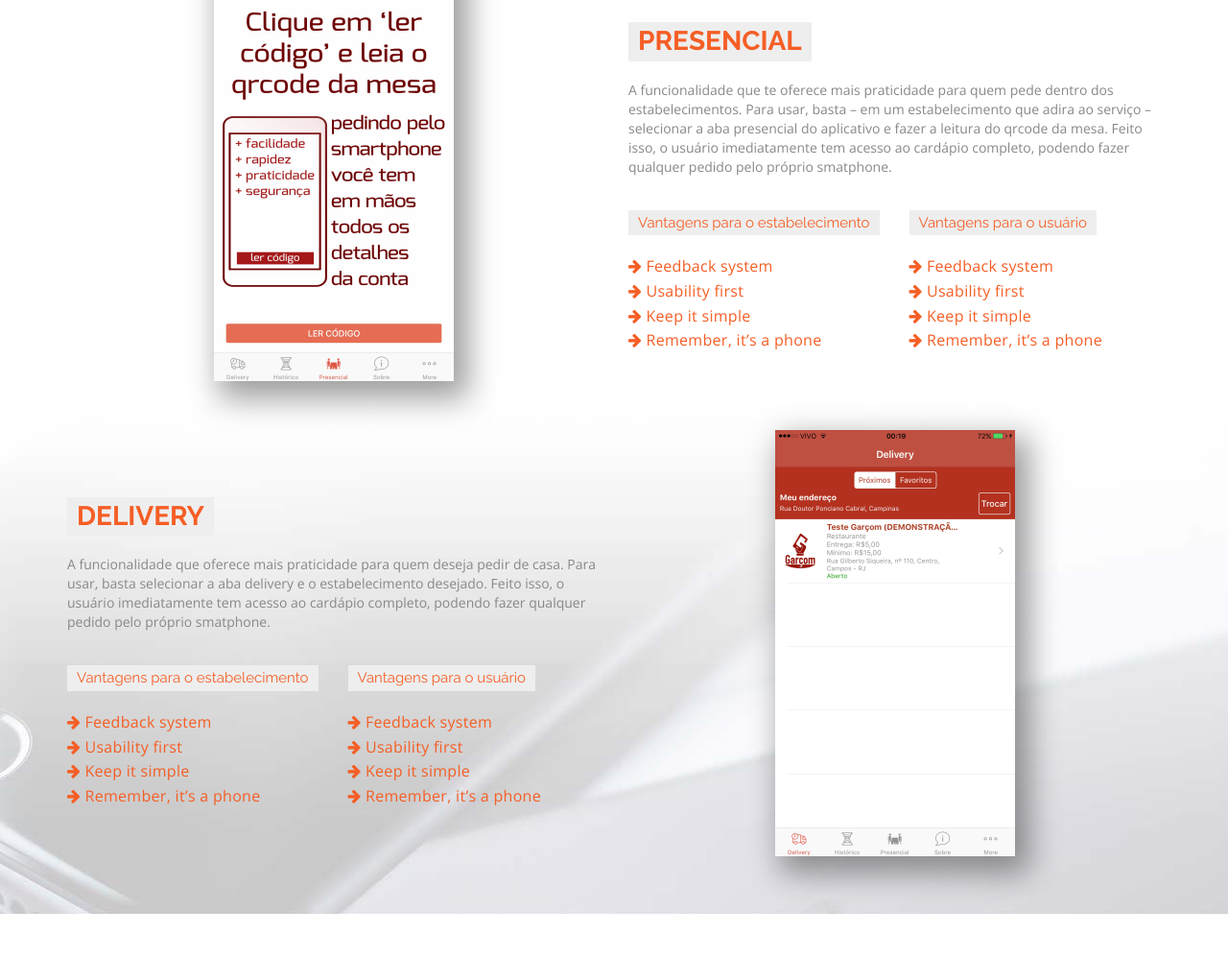
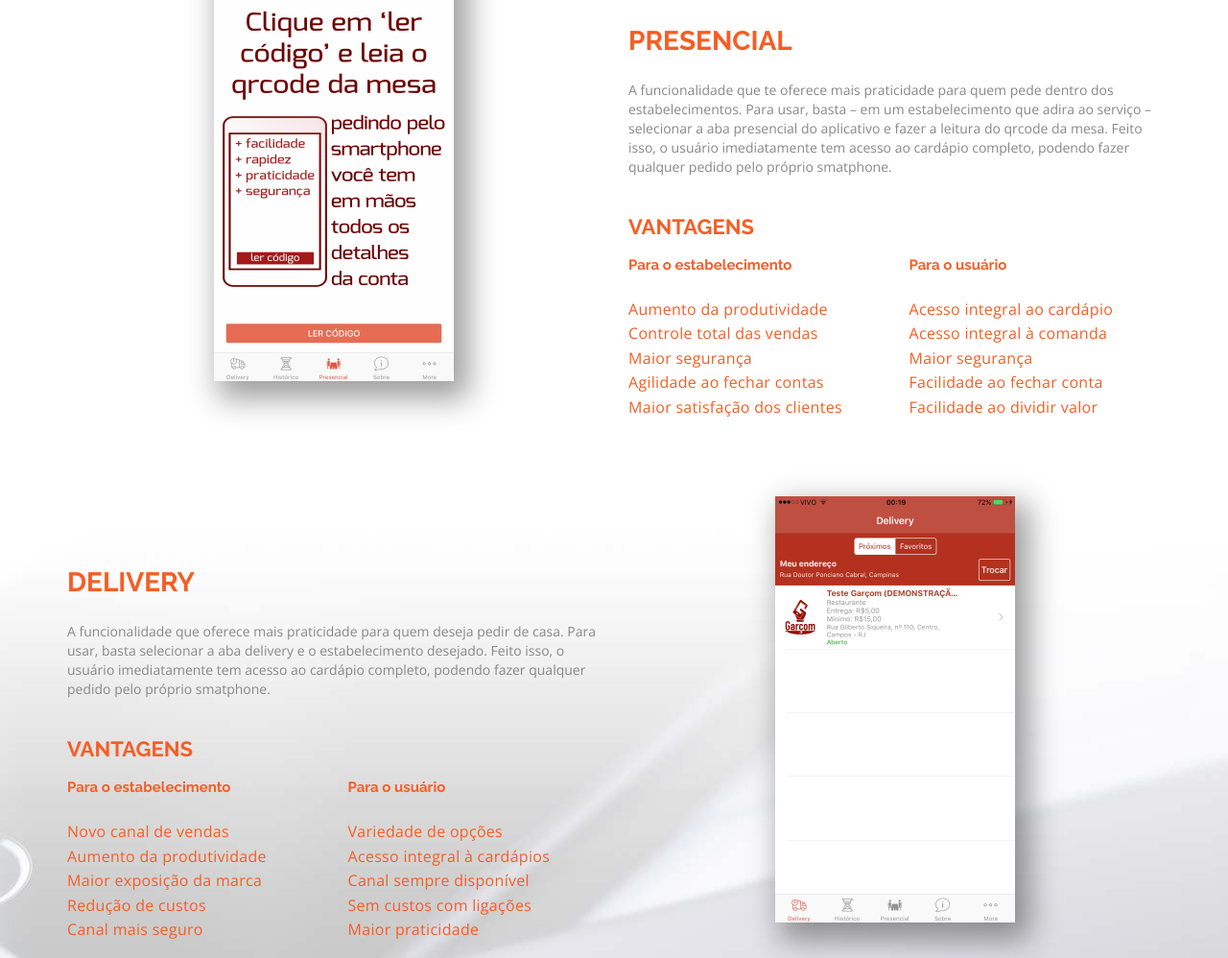
Before and after one commit to rafaelbpcrespo/rafaelbpcrespo.github.io, a plain HTML site: page index.html in a window 1280 px wide. Shown: the part 1542-2540 px from the top of the page at 96% size. Drawn offline with nearby package versions, Linux system fonts and the light colour scheme.

Commit message:
Change other texts

```diff
--- a/css/main.css
+++ b/css/main.css
@@ -256,17 +256,23 @@ body{font-family:'Open Sans',sans-serif;lineheight: 1.5;font-weight:400;font-siz
 	display: inline-block;
 	color: #f55e25;
 	font-size: 28px;
-	background: #eeeeee;
-	padding: 5px 10px;
+	padding: 5px 0px;
 	margin-bottom: 20px;
+}
+
+.smarter-content .smarter-text h4 {
+	display: inline-block;
+	color: #f55e25;
+	font-size: 22px;
+	padding: 5px 0px;
+	margin-bottom: 0px;
 }
 
 .smarter-content .smarter-text h5 {
 	display: inline-block;
 	color: #f55e25;
 	font-size: 15px;
-	background: #eeeeee;
-	padding: 5px 10px;
+	padding: 5px 0px;
 	margin-bottom: 20px;
 }
 
--- a/index.html
+++ b/index.html
@@ -170,23 +170,31 @@
                     </p>
 
                     <div class="row">
+                        <div class="col-md-12">
+                            <h4><strong class="text-uppercase">Vantagens</strong></h4>
+                        </div>
+                    </div>
+
+                    <div class="row">
                         <div class="col-md-6">
-                            <h5>Vantagens para o estabelecimento</h5>
-                            <ul class=" text-color list list-unstyled">
-                                <li><i class="fa fa-arrow-right"></i> Feedback system</li>
-                                <li><i class="fa fa-arrow-right"></i> Usability first</li>
-                                <li><i class="fa fa-arrow-right"></i> Keep it simple</li>
-                                <li><i class="fa fa-arrow-right"></i> Remember, it’s a phone</li>
+                            <h5><strong>Para o estabelecimento</strong></h5>
+                            <ul class="text-color list list-unstyled">
+                                <li>Aumento da produtividade</li>
+                                <li>Controle total das vendas</li>
+                                <li>Maior segurança</li>
+                                <li>Agilidade ao fechar contas</li>
+                                <li>Maior satisfação dos clientes</li>
                             </ul>
                         </div>
 
                         <div class="col-md-6">
-                            <h5>Vantagens para o usuário</h5>
-                            <ul class=" text-color list list-unstyled">
-                                <li><i class="fa fa-arrow-right"></i> Feedback system</li>
-                                <li><i class="fa fa-arrow-right"></i> Usability first</li>
-                                <li><i class="fa fa-arrow-right"></i> Keep it simple</li>
-                                <li><i class="fa fa-arrow-right"></i> Remember, it’s a phone</li>
+                            <h5><strong>Para o usuário</strong></h5>
+                            <ul class="text-color list list-unstyled">
+                                <li>Acesso integral ao cardápio</li>
+                                <li>Acesso integral à comanda</li>
+                                <li>Maior segurança</li>
+                                <li>Facilidade ao fechar conta</li>
+                                <li>Facilidade ao dividir valor</li>
                             </ul>
                         </div>
                     </div>
@@ -208,23 +216,31 @@
                     </p>
 
                     <div class="row">
+                        <div class="col-md-12">
+                            <h4><strong class="text-uppercase">Vantagens</strong></h4>
+                        </div>
+                    </div>
+
+                    <div class="row">
                         <div class="col-md-6">
-                            <h5>Vantagens para o estabelecimento</h5>
-                            <ul class=" text-color list list-unstyled">
-                                <li><i class="fa fa-arrow-right"></i> Feedback system</li>
-                                <li><i class="fa fa-arrow-right"></i> Usability first</li>
-                                <li><i class="fa fa-arrow-right"></i> Keep it simple</li>
-                                <li><i class="fa fa-arrow-right"></i> Remember, it’s a phone</li>
+                            <h5><strong>Para o estabelecimento</strong></h5>
+                            <ul class="text-color list list-unstyled">
+                                <li>Novo canal de vendas</li>
+                                <li>Aumento da produtividade</li>
+                                <li>Maior exposição da marca</li>
+                                <li>Redução de custos </li>
+                                <li>Canal mais seguro</li>
                             </ul>
                         </div>
 
                         <div class="col-md-6">
-                            <h5>Vantagens para o usuário</h5>
-                            <ul class=" text-color list list-unstyled">
-                                <li><i class="fa fa-arrow-right"></i> Feedback system</li>
-                                <li><i class="fa fa-arrow-right"></i> Usability first</li>
-                                <li><i class="fa fa-arrow-right"></i> Keep it simple</li>
-                                <li><i class="fa fa-arrow-right"></i> Remember, it’s a phone</li>
+                            <h5><strong>Para o usuário</strong></h5>
+                            <ul class="text-color list list-unstyled">
+                                <li>Variedade de opções</li>
+                                <li>Acesso integral à cardápios</li>
+                                <li>Canal sempre disponível</li>
+                                <li>Sem custos com ligações</li>
+                                <li>Maior praticidade</li>
                             </ul>
                         </div>
                     </div>
```
